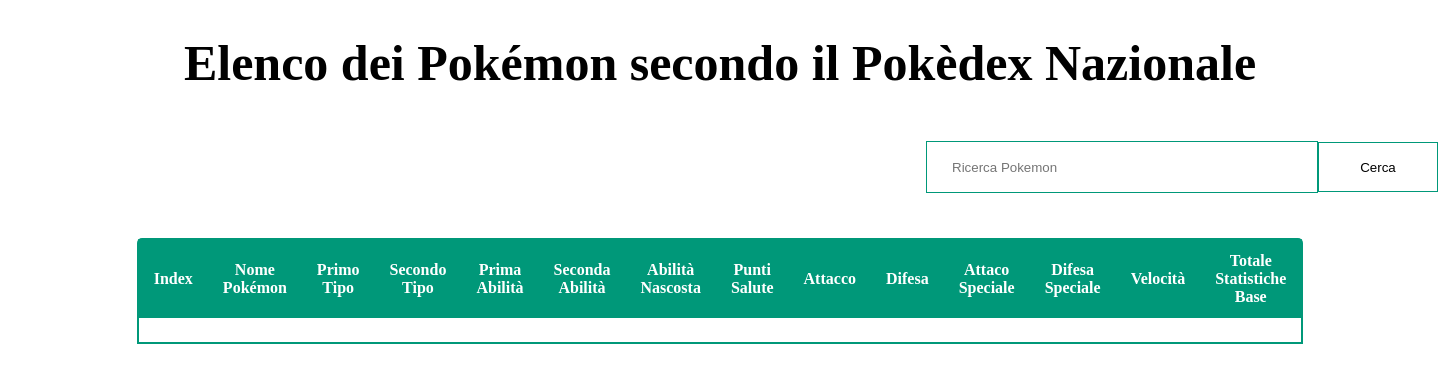
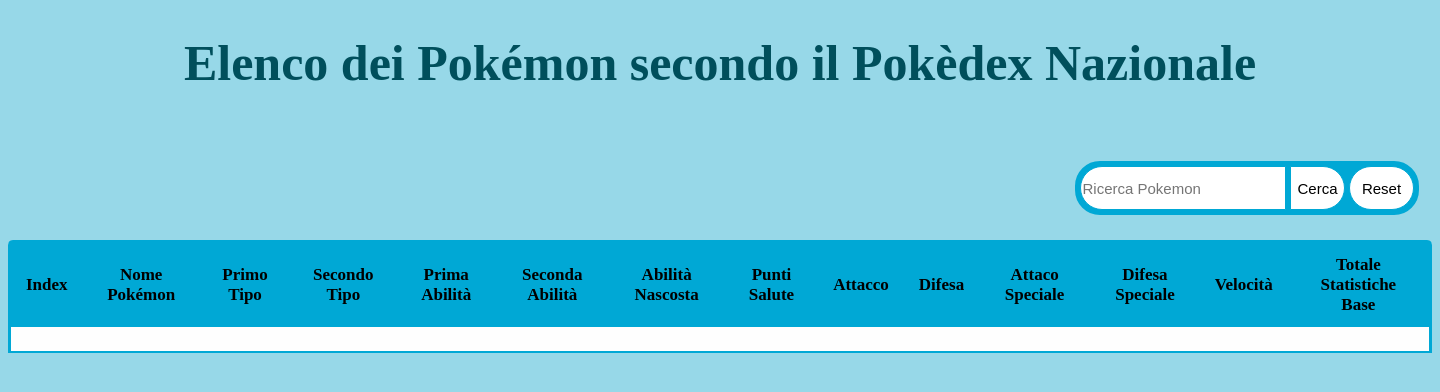
Before and after one commit to n3ctonn/National-Dex, a PHP site: page / in a window 1440 px wide. Shown: the top 392 px of the page. Run offline with PHP 8.4, Linux system fonts and the light colour scheme; tables that the repository leaves empty or names only in its code hold one stand-in row (values such as "Sample post"); data that the repository does not hold is empty.

Commit message:
Add files via upload

```diff
--- a/index.php
+++ b/index.php
@@ -22,9 +22,22 @@
   }
 }
 
+if(isset($_POST["reset"])){
+
+ $sql = "SELECT * FROM pokedex";
+ $result = $conn->query($sql);
+
+ if ($result->num_rows > 0) {
+    $tabella="";
+   while($row = $result->fetch_assoc()) {
+     $tabella .= "<tr><td>  " .  $row["Numero_Pokemon"] . " </td><td>  " . $row["Nome"] . "</td><td>  " . $row["Tipo_Primario"] . " </td><td>  " . $row["Tipo_Secondario"] . "</td><td>  " . $row["Prima_Abilità"] . "</td><td> " . $row["Seconda_abilità"] . "</td><td>  " . $row["Abilità_Nascosta"] . "</td><td>  " . $row["PS"] . "</td><td>  " . $row["Attacco"] . "</td><td>  " . $row["Difesa"] . "</td><td>  " . $row["Att_Sp"] . "</td><td> " . $row["Dif_Sp"] . "</td><td> " . $row["Velocità"] . "</td><td> " . $row["Totale"] . "</td></tr>";
+    }
+  }
+
+}
 
 
-if(isset($_POST['ricerca'])){
+if(isset($_POST['search'])){
 
   $query = "SELECT * FROM pokedex where Numero_Pokemon = (?)";
   if($statements = $conn->prepare($query)){
@@ -50,7 +63,7 @@
 
 
 
-if(isset($_POST['ricerca'])){
+if(isset($_POST['search'])){
 
   $query = "SELECT * FROM pokedex where Nome = (?)";
   if($statements = $conn->prepare($query)){
@@ -76,7 +89,7 @@
 
 
 
-if(isset($_POST['ricerca'])){
+if(isset($_POST['search'])){
 
   $query = "SELECT * FROM pokedex where Tipo_Primario = (?) OR Tipo_Secondario = (?);";
   if($statements = $conn->prepare($query)){
@@ -100,7 +113,7 @@
 }
 
 
-if(isset($_POST['ricerca'])){
+if(isset($_POST['search'])){
 
   $query = "SELECT * FROM pokedex where Prima_Abilità = (?) OR Seconda_Abilità = (?) OR Abilità_Nascosta=(?);";
   if($statements = $conn->prepare($query)){
@@ -133,22 +146,25 @@
 <html lang="en">
   <head>
      <title>Pokédex Nazionale</title>
-     <link rel="stylesheet" href="styles.css">
+     <link rel="stylesheet" href="style.css">
+     <script src="script.js"></script>
      <meta charset="utf-8">
      <meta name="viewport" content="width=device-width, initial-scale=1">
   </head>
 
   <body>
 
-    <h1 class="Titolo"> Elenco dei Pokémon secondo il Pokèdex Nazionale</h1><br><br>
+    <h1 class="title"> Elenco dei Pokémon secondo il Pokèdex Nazionale</h1><br><br>
 
     <div class="container">
       <table class="table" >
        <thead>
           <form action="" method="post">
-            <input type="text"  name="id" class="numero"  placeholder="Ricerca Pokemon"/>
-
-            <input type="submit" name="ricerca" class="ricerca" value="Cerca">
+            <div class="input">
+            <input type="text"  name="id" class="number"  placeholder="Ricerca Pokemon"/>
+            <input type="submit" name="search" id="search" class="search" class="button" value="Cerca">
+            <input type="submit" name="reset" class="reset" class="button" value="Reset">
+            </div>
 
             <tr>
               <th>Index</th>
--- /dev/null
+++ b/style.css
@@ -0,0 +1,131 @@
+/* Stile Generale*/
+body{
+   background-color: #97D8E8;
+}
+
+th{
+   font-size: bold;
+   color: black;
+   font-size: 17px;
+}
+
+h1{
+   color: #004F5C;
+}
+
+/*Creazione  tabella*/
+.table {
+   display: block;
+   border-collapse: collapse;
+   margin: 25px 0;
+   font-size: 1em;
+   width: 100%;
+   border-radius: 5px 5px 0 0;
+   overflow: hidden;
+   text-align: center;
+   margin-left: auto;
+   margin-right: auto;
+   font: Arial;
+   background-color: #fefefe;
+}
+
+.table thead tr {
+   background-color: #00A8D5;
+   color: #97D8E8;
+   text-align: center;
+   border-top: 3px solid #00A8D5;
+   border-left: 3px solid #00A8D5;
+   border-right: 3px solid #00A8D5;
+}
+
+.table th, .table td {
+   padding: 12px 15px;
+}
+
+.table tbody tr {
+   border-bottom: 1px solid #dddddd;
+}
+
+
+
+.table tbody tr:last-of-type {
+   border-bottom: 2px solid #00A8D5;
+}
+
+.table tbody tr {
+   border-left: 3px solid #00A8D5;
+   border-right: 3px solid #00A8D5;
+}
+
+/*Ricerca del pokemon*/
+
+.input {
+   border-collapse: collapse;
+   border: 2px solid #00A8D5;
+   background-color: #00A8D5;
+   position: relative;
+   border-radius: 25px;
+   left: 1067px;
+   width: 340px;
+   height: 50px;
+}
+
+.number {
+   background: #ffffff;
+   border: 0.5px solid #00A8D5;
+   border-radius: 25px 0 0 25px;
+   outline: none;
+   position: relative;
+   bottom: -3px;
+   left: 2.5px;
+   width: 200px;
+   height: 40px;
+   font-size: 15px;
+}
+
+.search {
+   position: relative;
+   bottom: -3px;
+   right: -3px;
+   height: 44px;
+   width: 55px;
+   border: 0.5px solid #00A8D5;
+   border-radius: 0 25px 25px 0;
+   cursor: pointer;
+   background: #ffffff;
+   color: black;
+   font-size: 15px;
+   text-align: center;
+}
+
+.search:hover {
+   background-color: #00A8D5;
+}
+
+
+.reset{
+   position: relative;
+   bottom: -3px;
+   right: -3px;
+   height: 44px;
+   width: 65px;
+   border: 0.5px solid #00A8D5;
+   border-radius: 25px 25px 25px 25px;
+   background-color: #ffffff;
+   cursor: pointer;
+   color: black;
+   font-size: 15px;
+   text-align: center;
+}
+
+.reset:hover {
+   background-color: #00A8D5;
+}
+
+/*Creazione  tabella*/
+
+.title {
+   font-size: 50px;
+   text-align: center;
+}
+/*frociazzo*/
```
